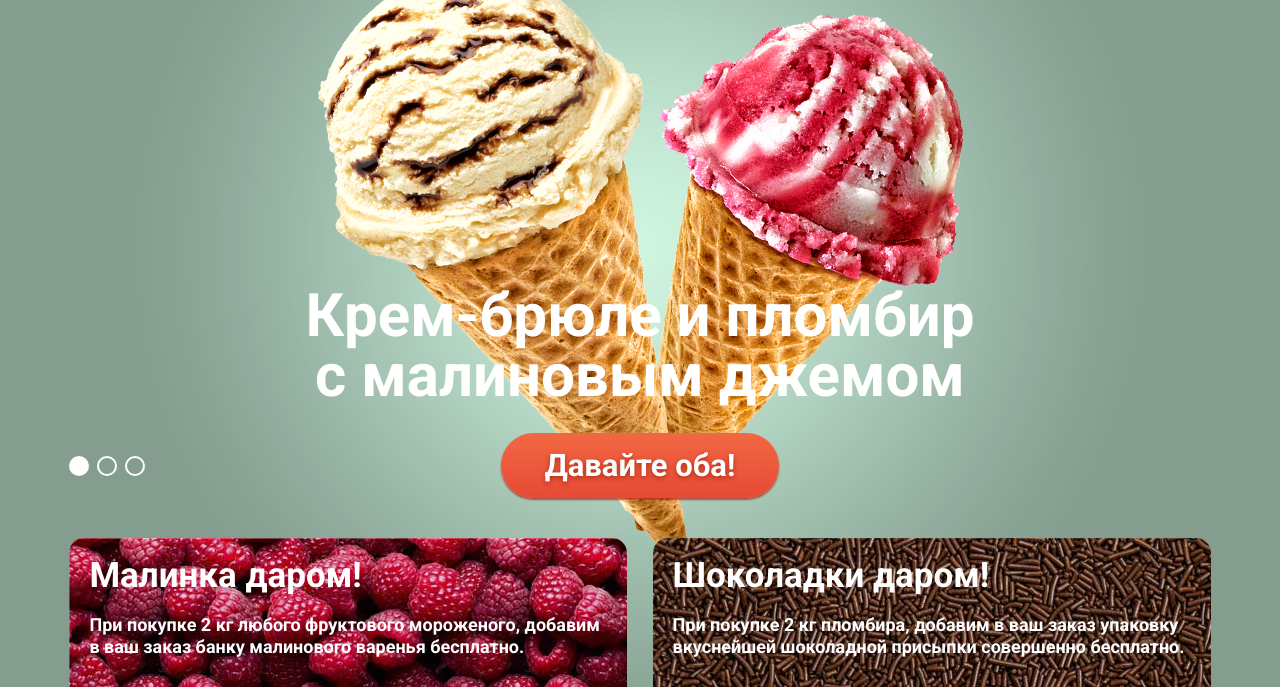
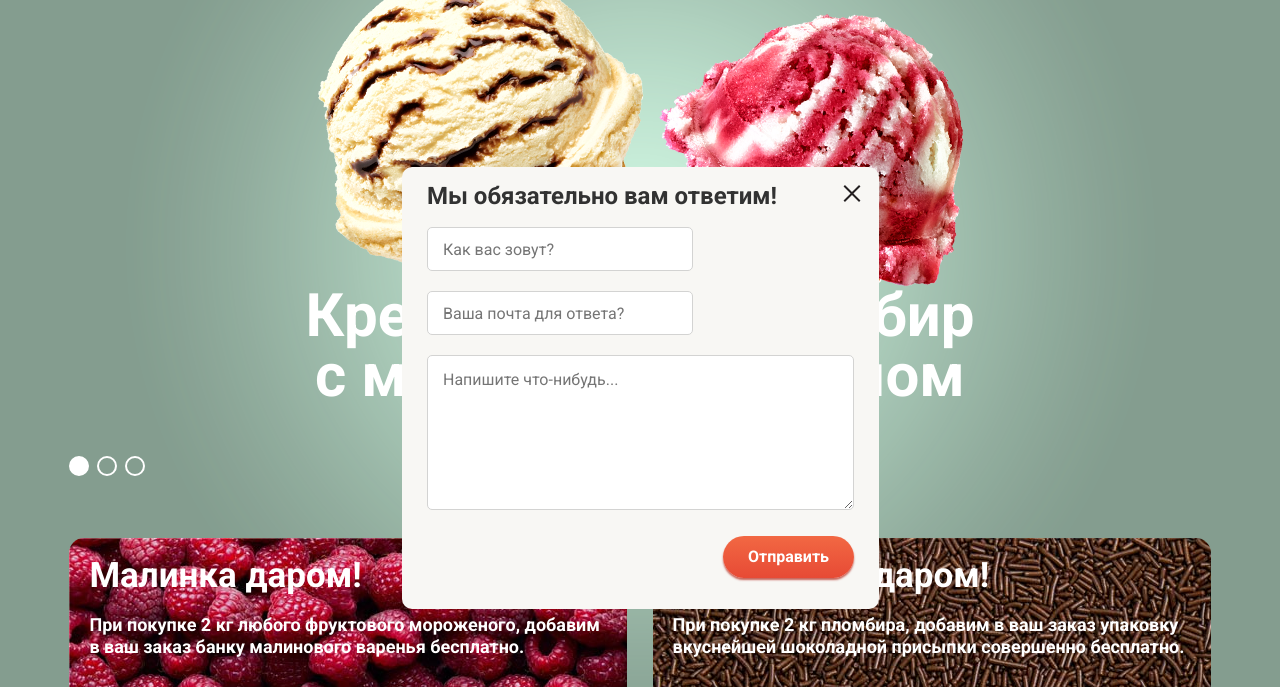
Before and after one commit to iphilka/397245-gllacy, a plain HTML site: page index.html in a window 1280 px wide. Shown: the part 113-800 px from the top of the page. Drawn offline with Linux system fonts and the light colour scheme.

Commit message:
Крестик в модалке

```diff
--- a/css/style.css
+++ b/css/style.css
@@ -1266,7 +1266,7 @@ select{
 }
 
 .modal{
-  display: none;
+  display: block;
   background-color: #f8f7f4;
   height: 442px;
   width: 477px;
@@ -1448,7 +1448,8 @@ select:hover{
   color: #323232;
 }
 
-input:focus::placeholder{
+input:focus::placeholder,
+textarea:focus::placeholder{
   color: #ffffff;
 }
 
@@ -1458,3 +1459,20 @@ textarea,
 button{
   font-family: "Roboto", Arial, sans-serif;
 }
+
+.modal-feedback .modal-close{
+  padding: 0;
+  position: absolute;
+  top: 15px;
+  right: 16px;
+  width: 22px;
+  height: 22px;
+  font-size: 0;
+  background-color: transparent;
+  border: 0;
+  cursor: pointer;
+}
+
+.modal-close::before{
+  content: url("../img/x-big.svg");
+}
--- a/index.html
+++ b/index.html
@@ -306,6 +306,7 @@
         <textarea class="textarea" id="user-message" name="message" placeholder="Напишите что-нибудь..." rows="5" cols="30"></textarea>
         <button class="button" type="submit">Отправить</button>
       </form>
+      <button class="modal-close" type="button"></button>
     </section>
     </div>
   </body>
```
Also changed, not shown: img/x-big.svg (added).
